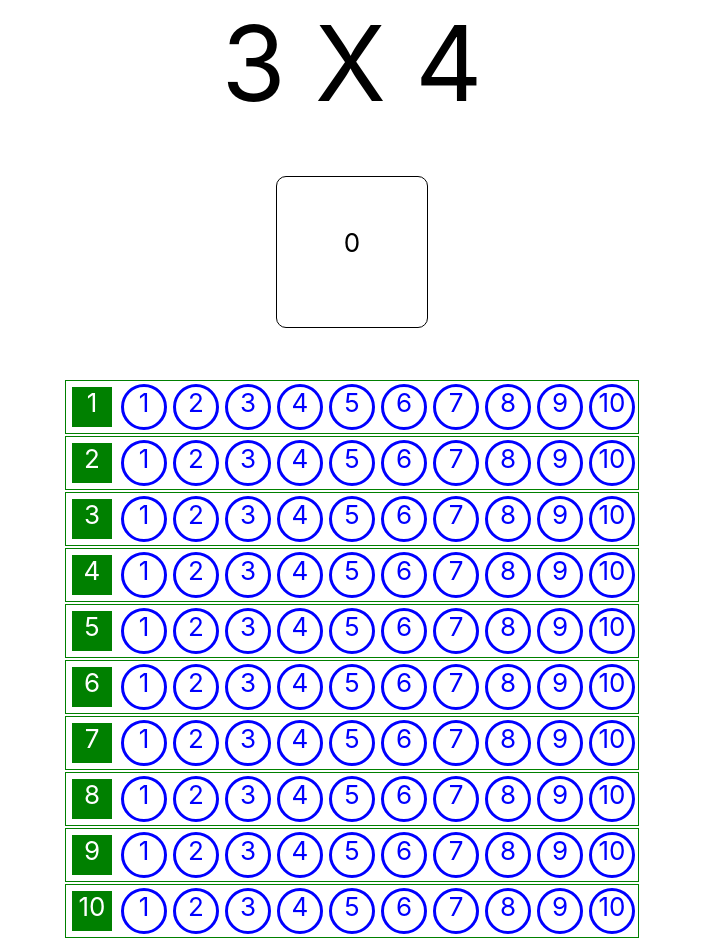
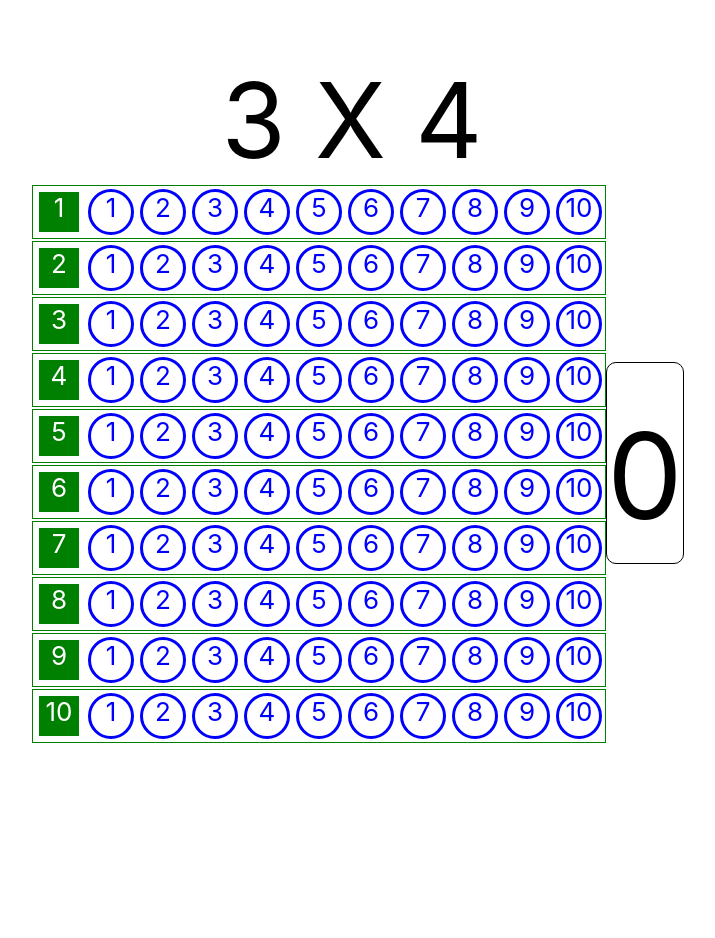
Before and after one commit to ruimage/multiply, a React (Create React App) app: page / in a window 1280 px wide. Shown: the whole page, without its empty margins (288-1003 px from the left). After the commit the page ends 800 px from the top, so only its background shows below. Built offline with nearby package versions, Linux system fonts and the light colour scheme.

Commit message:
реализовано базовое оформление ответа

```diff
--- a/src/components/MultiplyTable/MultiplyTable.css
+++ b/src/components/MultiplyTable/MultiplyTable.css
@@ -1,5 +1,23 @@
 .mult{
+    width: 50vw;
     display: flex;
+    flex-direction: row;
+    justify-content: space-between;
+
+}
+.current-result{
+    width: 25vh;
+    height: 20vh;
+    align-self: center;
+    padding-top: 5vh;
+    margin-top: 50px;
+    margin-bottom: 50px;
+    border: black 1px solid;
+    border-radius: 10px;
+    font-size: 15vh;
+}
+
+.multi-table{
     flex-direction: column;
 }
 
@@ -8,28 +26,7 @@
     flex-direction: column;
 }
 
-.current-result{
-    align-self: center;
-    margin-top: 50px;
-    margin-bottom: 50px;
-    padding: 50px;
-    border: black 1px solid;
-    border-radius: 10px;
-
-    width: 50px;
-    height: 50px;
-
-}
-
 .current-result-correct{
-    align-self: center;
-    margin-top: 50px;
-    margin-bottom: 50px;
-    padding: 50px;
-    border: black 1px solid;
-    border-radius: 10px;
-    width: 50px;
-    height: 50px;
     background-color: green;
     color: white;
 }
--- a/src/components/MultiplyTable/MultiplyTable.js
+++ b/src/components/MultiplyTable/MultiplyTable.js
@@ -9,9 +9,9 @@ function MultiplyTable({answer}) {
   const [sumOfValues, setSumOfValues] = useState(0);
   const [isCorrect, setIsCorrect] = useState(false);
 
-  useEffect(()=>{
-    (Number(sumOfValues) === Number(answer) && Number(sumOfValues)!==0 )? setIsCorrect(true):setIsCorrect(false);
-  },[sumOfValues,answer]);
+  useEffect(() => {
+    (Number(sumOfValues) === Number(answer) && Number(sumOfValues) !== 0) ? setIsCorrect(true) : setIsCorrect(false);
+  }, [sumOfValues, answer]);
 
   const toggleActiveDigits = (col, row) => {
     if (isDigitSelected(col, row)) {
@@ -34,7 +34,6 @@ function MultiplyTable({answer}) {
   const isDigitSelected = (col, row) => clickedValues.indexOf(`${col}${row}`) !== -1
 
 
-
   const valueArray = [
     [1, 2, 3, 4, 5, 6, 7, 8, 9, 10],
     [1, 2, 3, 4, 5, 6, 7, 8, 9, 10],
@@ -50,7 +49,7 @@ function MultiplyTable({answer}) {
 
   return (
     <div className="mult">
-      <div className={isCorrect ? "current-result-correct":"current-result"}>{sumOfValues}</div>
+      <div className="multi-table">
         {valueArray.map((v1, i1) => {
           return (
             <div className="main-row" data-row={i1 + 1}>
@@ -65,10 +64,11 @@ function MultiplyTable({answer}) {
 
               />)}
             </div>)
+
         })
         }
-
-
+      </div>
+      <div className={isCorrect ? "current-result current-result-correct" : "current-result"}>{sumOfValues}</div>
     </div>
   );
 }
```
Lines whose indentation alone changed are shown as unchanged.
